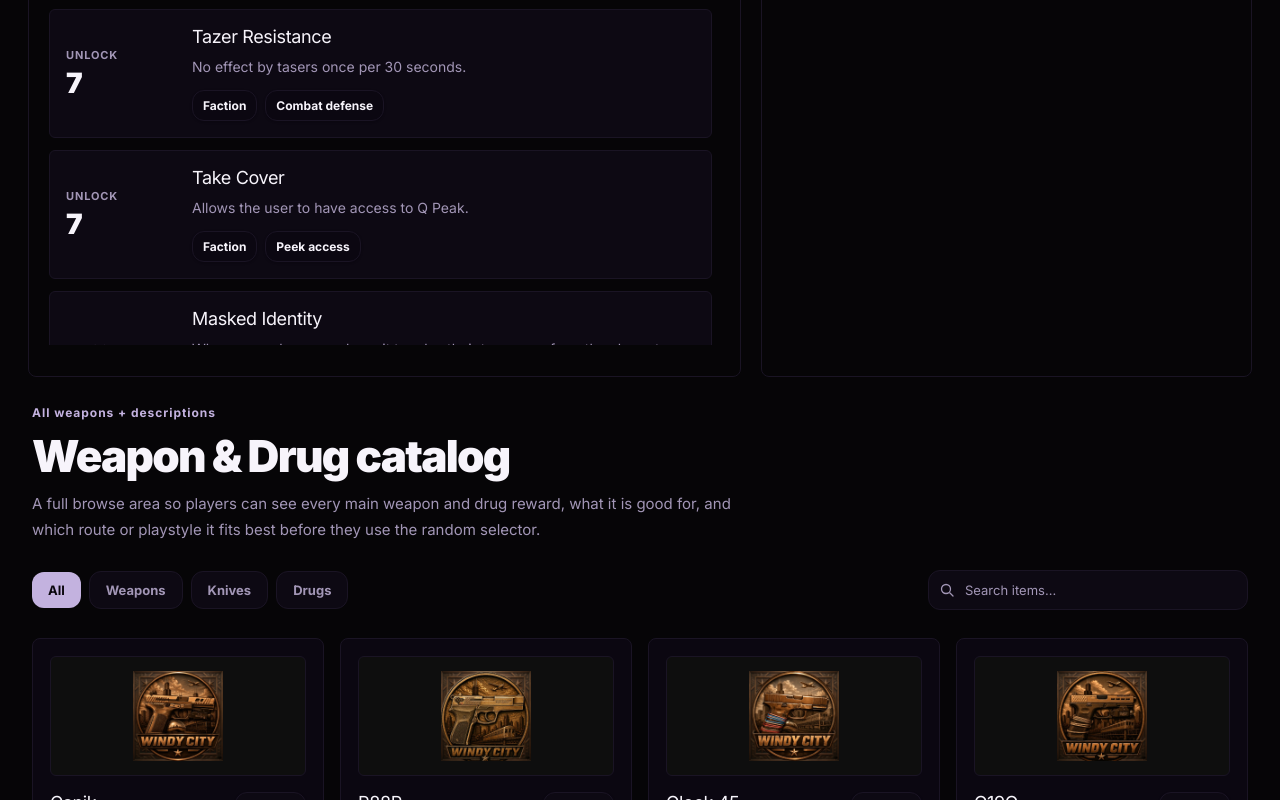
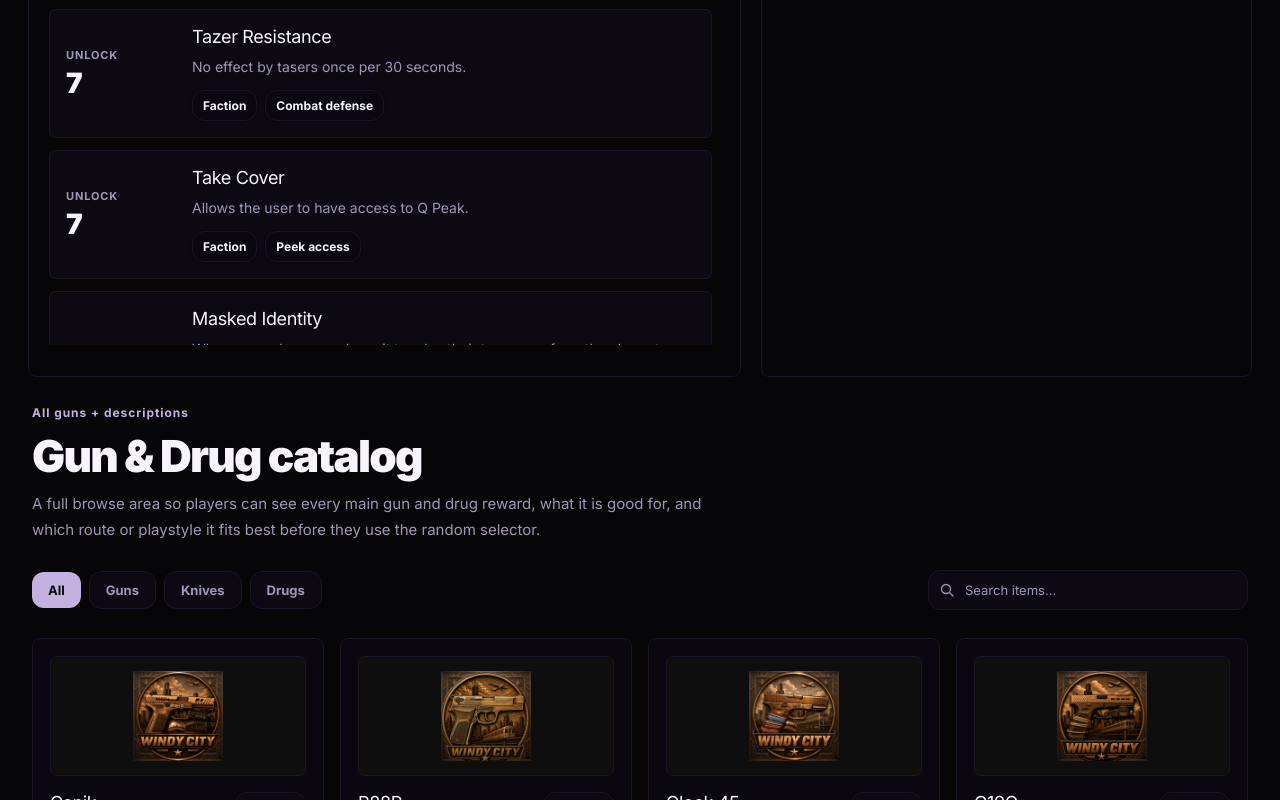
Before and after one commit to Tennessin/The-Ends-V3, a React (Vite) app: page / in a window 1280 px wide. Shown: the part 1812-2612 px from the top of the page. Built offline with nearby package versions, Linux system fonts and the light colour scheme.

Commit message:
Rename weapon labels to guns

```diff
--- a/src/components/ui/detail-modal.tsx
+++ b/src/components/ui/detail-modal.tsx
@@ -23,7 +23,7 @@ const rarityColors: Record<string, string> = {
 };
 
 const typeLabels: Record<string, string> = {
-  weapon: "Weapon",
+  weapon: "Gun",
   drug: "Drug",
 
 };
--- a/src/screens/Windy/sections/IllegalAreaHeroSection/IllegalAreaHeroSection.tsx
+++ b/src/screens/Windy/sections/IllegalAreaHeroSection/IllegalAreaHeroSection.tsx
@@ -149,7 +149,7 @@ export const IllegalAreaHeroSection = (): JSX.Element => {
                 </a>
                 <a href="#weapon-catalog" className={secondaryCtaClass}>
                   <IconViewAllWeapons />
-                  <span className="flex items-center justify-center text-center">View all weapons</span>
+                  <span className="flex items-center justify-center text-center">View all guns</span>
                 </a>
                 <a href="#skill-information" className={secondaryCtaClass}>
                   <span className="text-[#f7f4fb]">
--- a/src/screens/Windy/sections/RandomWheelRewardsSection/RandomWheelRewardsSection.tsx
+++ b/src/screens/Windy/sections/RandomWheelRewardsSection/RandomWheelRewardsSection.tsx
@@ -19,7 +19,7 @@ const GUNS_PER_ROLL = 1;
 const KNIVES_PER_ROLL = 3;
 
 const categoryOptions: { value: string; label: string; type: ItemType }[] = [
-  { value: "firearms", label: "WEAPONS", type: "weapon" },
+  { value: "firearms", label: "GUNS", type: "weapon" },
   { value: "drugs", label: "DRUGS", type: "drug" },
 ];
 
@@ -401,7 +401,7 @@ export const RandomWheelRewardsSection = ({
                   className={`flex h-full cursor-pointer flex-col rounded-lg border border-solid border-[#1a1424] bg-[#0b0711] p-[17px] text-left transition-all duration-150 hover:border-[#c3b2df]/40 hover:shadow-[0_0_16px_rgba(184,199,217,0.07)]`}
                 >
                   <Badge className="mb-3 w-fit rounded-xl border border-solid border-[#1a1424] bg-[#0d0913] px-2.5 py-1.5 [font-family:'Inter',Helvetica] text-[11px] font-bold tracking-[0.02em] text-[#c3b2df] hover:bg-[#0d0913] normal-case">
-                    weapon {index + 1}
+                    gun {index + 1}
                   </Badge>
                   <div className="flex h-[120px] items-center justify-center rounded-md border border-solid border-[#1a1424] bg-[#0e0e0e] p-3.5">
                     {item.image ? (
--- a/src/screens/Windy/sections/WeaponDrugCatalogSection/WeaponDrugCatalogSection.tsx
+++ b/src/screens/Windy/sections/WeaponDrugCatalogSection/WeaponDrugCatalogSection.tsx
@@ -16,7 +16,7 @@ type FilterType = "ALL" | "WEAPONS" | "KNIVES" | "DRUGS";
 
 const filterButtons: { value: FilterType; label: string }[] = [
   { value: "ALL", label: "All" },
-  { value: "WEAPONS", label: "Weapons" },
+  { value: "WEAPONS", label: "Guns" },
   { value: "KNIVES", label: "Knives" },
   { value: "DRUGS", label: "Drugs" },
 
@@ -60,13 +60,13 @@ export const WeaponDrugCatalogSection = ({
     >
       <header className="flex w-full max-w-[700px] flex-col items-start gap-3">
         <p className="flex items-center [font-family:'Inter',Helvetica] text-xs font-bold tracking-[0.96px] text-[#c3b2df]">
-          All weapons + descriptions
+          All guns + descriptions
         </p>
         <h2 className="flex items-center [font-family:'Inter',Helvetica] text-[44px] font-black leading-[46.2px] tracking-[-1.76px] text-[#f7f4fb] max-sm:text-3xl max-sm:leading-tight">
-          Weapon &amp; Drug catalog
+          Gun &amp; Drug catalog
         </h2>
         <p className="[font-family:'Inter',Helvetica] text-[15px] font-normal leading-[25.5px] tracking-[0] text-[#a296b6]">
-          A full browse area so players can see every main weapon and drug
+          A full browse area so players can see every main gun and drug
           reward, what it is good for, and which route or playstyle it fits best
           before they use the random selector.
         </p>
```
